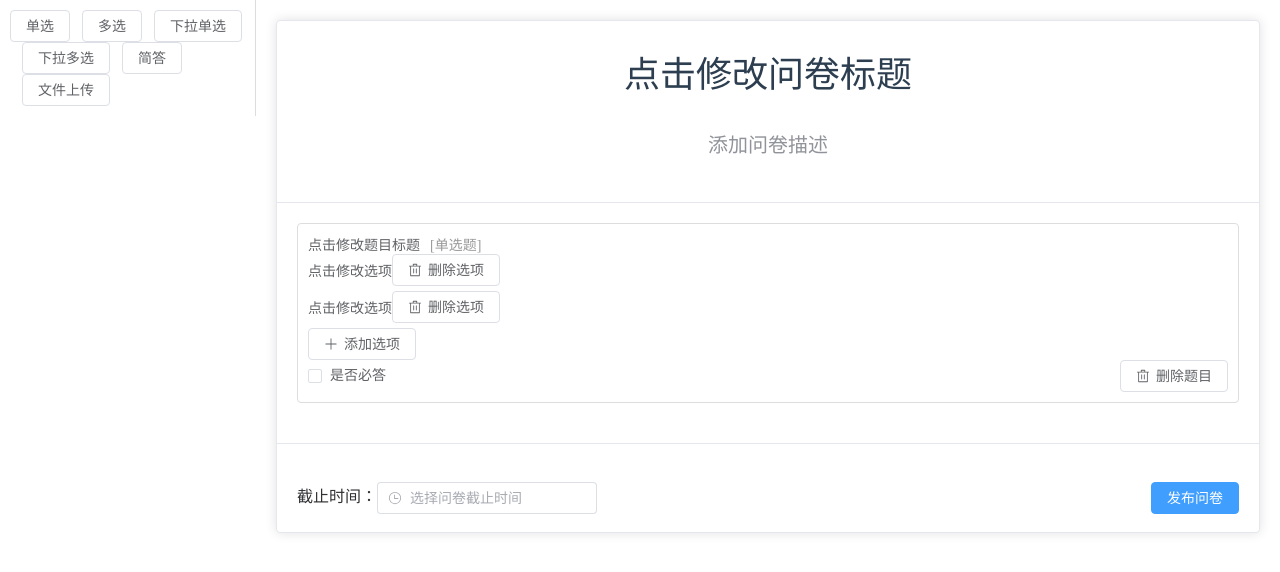
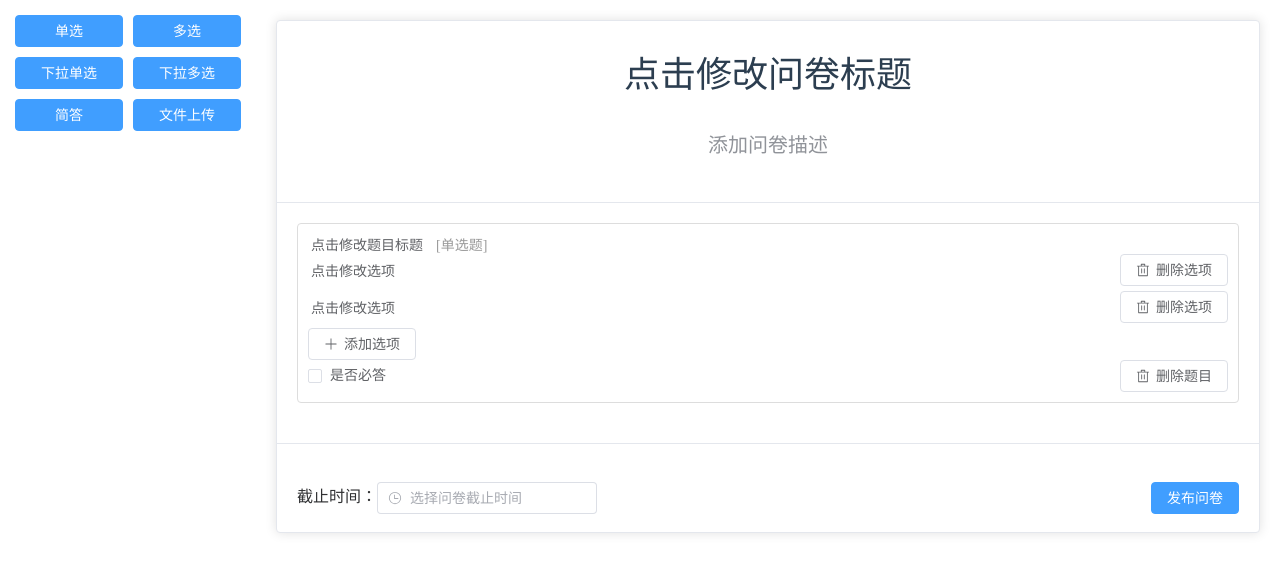
Before and after one commit to PwwwLe/EasySurvey-frontend, a Vue app: page /createQuestionnaire in a window 1280 px wide. Both pictures are taken after a click on the button "单选". Shown: the top 572 px of the page. Built offline with nearby package versions, Linux system fonts and the light colour scheme.

Commit message:
创建问卷完成V1

```diff
--- a/src/components/question.vue
+++ b/src/components/question.vue
@@ -106,11 +106,12 @@ const saveOption = (index) => {
 <template>
   <div class="question-component" :class="{ 'editing': props.isEditing }" @click="toggleEditing">
     <div class="question-title">
-      <div @click="editQuestionTitle" v-if="!isEditingQuestionTitle" class="editable-text">
-        <el-text>{{
+      <div @click="editQuestionTitle" v-if="!isEditingQuestionTitle" >
+        <el-text class="editable-text">{{
             localQuestion.title || '点击修改题目标题'
           }}
         </el-text>
+        <span class="question-type">{{ getQuestionTypeLabel(localQuestion.type) }}</span>
       </div>
       <el-input
           v-model="localQuestion.title"
@@ -119,12 +120,11 @@ const saveOption = (index) => {
           @blur="saveQuestionTitle"
           class="title-input"
           ref="questionTitleInputRef"
+          @input="updateTitle($event)"
       />
-      <div class="question-type">
-        <span>{{ getQuestionTypeLabel(localQuestion.type) }}</span>
-      </div>
     </div>
-    <div v-if="localQuestion.type === 'single-choice'">
+    <div v-if="localQuestion.type === 'single-choice' || localQuestion.type === 'multiple-choice' ||
+    localQuestion.type === 'dropdown-single' || localQuestion.type === 'dropdown-multiple'">
       <div v-for="(option, index) in localQuestion.options" :key="index" class="option">
         <div class="option-text">
           <div @click="editOption(index)" v-if="!isEditingOptions[index]" class="editable-text">
@@ -139,21 +139,21 @@ const saveOption = (index) => {
               @input="updateOption(index, $event)"
           />
         </div>
-        <el-button :icon="Delete" @click="removeOption(index)">删除选项</el-button>
+        <el-button class="deleteButton":icon="Delete" @click="removeOption(index)">删除选项</el-button>
       </div>
       <el-button :icon="Plus" @click="addOption">添加选项</el-button>
     </div>
-    <div v-if="localQuestion.type === 'multiple-choice'">
+    <!-- <div v-if="localQuestion.type === 'multiple-choice'">
       <div v-for="(option, index) in localQuestion.options" :key="index" class="option">
         <el-input v-model="localQuestion.options[index].text" placeholder="选项" @input="updateOption(index, $event)"/>
         <el-button :icon="Delete" @click="removeOption(index)">删除选项</el-button>
       </div>
       <el-button :icon="Plus" @click="addOption">添加选项</el-button>
-    </div>
+    </div> -->
     <div v-if="localQuestion.type === 'short-answer'">
       <el-input type="textarea" placeholder="这是一个简答题" disabled/>
     </div>
-    <div v-if="localQuestion.type === 'dropdown-single'">
+    <!-- <div v-if="localQuestion.type === 'dropdown-single'">
       <div v-for="(option, index) in localQuestion.options" :key="index" class="option">
         <el-input v-model="localQuestion.options[index].text" placeholder="选项" @input="updateOption(index, $event)"/>
         <el-button :icon="Delete" @click="removeOption(index)">删除选项</el-button>
@@ -166,7 +166,7 @@ const saveOption = (index) => {
         <el-button :icon="Delete" @click="removeOption(index)">删除选项</el-button>
       </div>
       <el-button :icon="Plus" @click="addOption">添加选项</el-button>
-    </div>
+    </div> -->
     <div class="footer">
       <el-checkbox v-model="localQuestion.required" @change="() => emits('update-question', localQuestion.value)">
         是否必答
@@ -192,12 +192,29 @@ const saveOption = (index) => {
 
 .option {
   display: flex;
+  justify-content: space-between;
   align-items: center;
   margin-bottom: 5px;
 }
 
 .editing {
   background-color: #d8d5d5;
+  box-shadow: 0 4px 8px 0 rgba(0,0,0,0.2);
+  transition: 0.3s;
+  border-radius: 5px; /* 5px圆角 */
+}
+.editing:hover{
+  box-shadow: 0 8px 16px 0 rgba(0,0,0,0.2);
+}
+
+.editable-text{
+  cursor: pointer;
+  border: 3px solid transparent;
+  border-radius: 4px;
+  transition: border-color 0.3s;
+  }
+.editable-text:hover{
+  border-color: #dcdfe6;
 }
 
 .question-title {
@@ -211,6 +228,7 @@ const saveOption = (index) => {
   }
 
   .question-type {
+    display: inline-block;
     margin-left: 10px;
     color: #999;
     font-size: 14px;
--- a/src/views/admin/createQuestionnaire.vue
+++ b/src/views/admin/createQuestionnaire.vue
@@ -1,10 +1,11 @@
 <script setup>
-import {ref, nextTick} from 'vue';
-import {ElButton, ElInput, ElDatePicker, ElMessage} from 'element-plus';
-import {Select} from '@element-plus/icons-vue'
+import { ref, nextTick } from 'vue';
+import { ElButton, ElInput, ElDatePicker, ElMessage } from 'element-plus';
+import { Select } from '@element-plus/icons-vue';
 import axios from 'axios';
 import question from '@/components/question.vue';
-import {useRouter} from 'vue-router'
+import { useRouter } from 'vue-router';
+import request from '@/utils/request.js';
 
 const router = useRouter();
 const surveyData = ref({
@@ -28,16 +29,15 @@ const addQuestion = (type) => {
     isEditing: false,
   };
 
-  if (type === 'multiple-choice' || type === 'dropdown-single' || type === 'dropdown-multiple' || type === 'single-choice' || type === 'single-choice') {
-    newQuestion.options.push({text: '', line_num: 1});
-    newQuestion.options.push({text: '', line_num: 2});
+  if (type === 'multiple-choice' || type === 'dropdown-single' || type === 'dropdown-multiple' || type === 'single-choice') {
+    newQuestion.options.push({ text: '', line_num: 1 });
+    newQuestion.options.push({ text: '', line_num: 2 });
   }
 
   surveyData.value.questions.push(newQuestion);
 };
 
 const updateQuestion = (index, updatedQuestion) => {
-  // console.log(updatedQuestion);
   surveyData.value.questions[index] = updatedQuestion;
   console.log(surveyData.value);
 };
@@ -51,23 +51,52 @@ const deleteQuestion = (index) => {
 };
 
 const toggleEditing = (index) => {
-  console.log("你好")
   surveyData.value.questions.forEach((q, i) => {
     q.isEditing = index === i;
   });
 };
 
-const submitSurvey = async () => {
+const validateSurvey = () => {
   if (!surveyData.value.title) {
-    console.log(surveyData.value.title)
     ElMessage({
       message: '请填写问卷标题',
       type: 'warning',
       plain: true,
-    })
-  } else {
+    });
+    return false;
+  }
+
+  for (const question of surveyData.value.questions) {
+    if (!question.title) {
+      ElMessage({
+        message: '请填写问题标题',
+        type: 'warning',
+        plain: true,
+      });
+      return false;
+    }
+
+    if (['multiple-choice', 'dropdown-single', 'dropdown-multiple', 'single-choice'].includes(question.type) && question.options.length === 0) {
+      ElMessage({
+        message: '问题至少得有一个选项',
+        type: 'warning',
+        plain: true,
+      });
+      return false;
+    }
+  }
+
+  return true;
+};
+
+const submitSurvey = async () => {
+  if (!validateSurvey()) {
+    return;
+  }
+
   try {
-      const surveyResponse = await axios.post('/api/surveys', {
+    // 创建问卷
+    const surveyResponse = await axios.post('/survey/createSurvey', {
       title: surveyData.value.title,
       description: surveyData.value.description,
       start_time: surveyData.value.start_time,
@@ -79,24 +108,41 @@ const submitSurvey = async () => {
 
     const surveyId = surveyResponse.data.id;
 
-      for (const [index, question] of surveyData.value.questions.entries()) {
-        const questionResponse = await axios.post('/api/questions', {
+    // 构建问题列表
+    const questions = surveyData.value.questions.map((question, index) => ({
       survey_id: surveyId,
       type: question.type,
       title: question.title,
       line_num: index + 1,
       required: question.required,
+    }));
+
+    // 创建问题
+    const questionResponse = await axios.post('/question/createQuestions', {
+      questions
     });
 
-        const questionId = questionResponse.data.id;
+    // 获取创建的问题ID
+    const createdQuestions = questionResponse.data;
 
-        for (const [optionIndex, option] of question.options.entries()) {
-          await axios.post('/api/options', {
+    // 构建选项列表
+    const options = [];
+    surveyData.value.questions.forEach((question, index) => {
+      const questionId = createdQuestions[index].id;
+      question.options.forEach((option, optionIndex) => {
+        options.push({
           question_id: questionId,
           text: option.text,
           line_num: optionIndex + 1,
         });
-        }
+      });
+    });
+
+    // 创建选项
+    if (options.length > 0) {
+      await axios.post('/option/addOptions', {
+        options
+      });
     }
 
     ElMessage({
@@ -108,8 +154,8 @@ const submitSurvey = async () => {
   } catch (error) {
     ElMessage.error('发布问卷时出错，请重试');
   }
-  }
 };
+
 
 // 处理编辑事件
 const isEditingTitle = ref(false);
@@ -145,12 +191,12 @@ const saveDescription = () => {
     <!-- 题目选择 -->
     <el-aside width="20%">
       <div class="left-panel">
-        <el-button @click="addQuestion('single-choice')">单选</el-button>
-        <el-button @click="addQuestion('multiple-choice')">多选</el-button>
-        <el-button @click="addQuestion('dropdown-single')">下拉单选</el-button>
-        <el-button @click="addQuestion('dropdown-multiple')">下拉多选</el-button>
-        <el-button @click="addQuestion('short-answer')">简答</el-button>
-        <el-button @click="addQuestion('document')">文件上传</el-button>
+        <el-button type="primary" @click="addQuestion('single-choice')">单选</el-button>
+        <el-button type="primary" @click="addQuestion('multiple-choice')">多选</el-button>
+        <el-button type="primary" @click="addQuestion('dropdown-single')">下拉单选</el-button>
+        <el-button type="primary" @click="addQuestion('dropdown-multiple')">下拉多选</el-button>
+        <el-button type="primary" @click="addQuestion('short-answer')">简答</el-button>
+        <el-button type="primary" @click="addQuestion('document')">文件上传</el-button>
       </div>
     </el-aside>
     <!-- 问卷内容 -->
@@ -160,14 +206,9 @@ const saveDescription = () => {
           <div class="questionnaire-header">
             <!-- 修改标题 -->
             <div @click="editTitle" v-if="!isEditingTitle" class="editable-text">
-              <el-text style="font-size: 36px;
-                  text-align: center;
-                  display: block;
-                  color: #2c3e50;
-                  margin-bottom: 20px">{{
-                  surveyData.title || '点击修改问卷标题'
-                }}
-              </el-text>
+              <el-text
+                style="font-size: 36px; text-align: center; display: block; color: #2c3e50; margin-bottom: 20px"
+                >{{ surveyData.title || '点击修改问卷标题' }}</el-text>
             </div>
             <el-input
               v-model="surveyData.title"
@@ -176,17 +217,12 @@ const saveDescription = () => {
               @blur="saveTitle"
               class="title-input"
               ref="titleInputRef"
-                style="font-size: 36px;
-                  text-align: center;
-                  display: block;
-                  color: #2c3e50;
-                  margin-bottom: 20px"
+              style="font-size: 36px; text-align: center; display: block; color: #2c3e50; margin-bottom: 20px"
             />
             <!-- 修改描述 -->
             <div @click="editDescription" v-if="!isEditingDescription" class="editable-text">
-              <el-text type="info" style="font-size: 20px; text-align: center; display: block;">
-                {{ surveyData.description || '添加问卷描述' }}
-              </el-text>
+              <el-text type="info" style="font-size: 20px; text-align: center; display: block;"
+                >{{ surveyData.description || '添加问卷描述' }}</el-text>
             </div>
             <el-input
               type="textarea"
@@ -215,7 +251,7 @@ const saveDescription = () => {
           <div class="questionnaire-footer">
             <div>
               <span>截止时间：</span>
-              <el-date-picker v-model="surveyData.end_time" type="datetime" placeholder="选择问卷截止时间"/>
+              <el-date-picker v-model="surveyData.end_time" type="datetime" placeholder="选择问卷截止时间" />
             </div>
             <el-button type="primary" @click="submitSurvey">发布问卷</el-button>
           </div>
@@ -231,9 +267,12 @@ const saveDescription = () => {
   flex-wrap: wrap;
   align-items: flex-start;
   padding: 10px;
-  border-right: 1px solid #ddd;
 }
 
+.left-panel .el-button {
+  flex: 0 0 calc(50% - 10px);
+  margin: 5px;
+}
 .questionnaire-header {
   margin-bottom: 20px;
 }
@@ -265,7 +304,7 @@ const saveDescription = () => {
   transition: border-color 0.3s;
 }
 
-.el-input[type="textarea"] {
+.el-input[type='textarea'] {
   resize: none;
 }
 
```
Also changed, not shown: src/utils/request.js (+25 -25 lines). Lines whose indentation alone changed are shown as unchanged.
